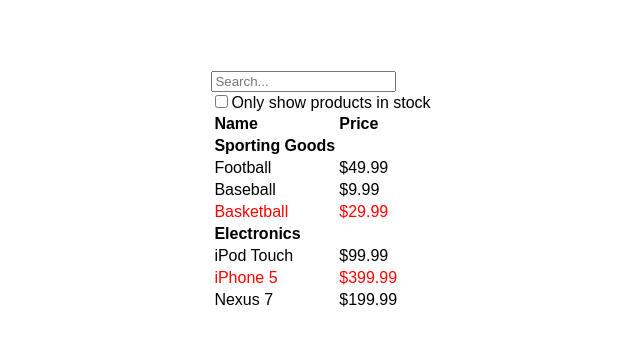
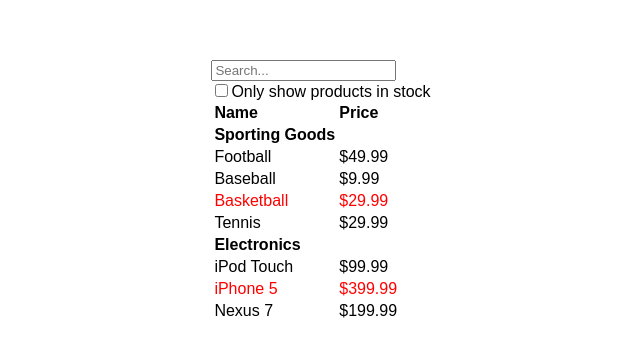
Before and after one commit to GennaMarco/react-app, a React (Create React App) app: page / in a window 1280 px wide. Shown: the part 209-566 px from the top of the page, without its empty margins (319-959 px from the left). Built offline with nearby package versions, Linux system fonts and the light colour scheme.

Commit message:
converted functions  ProductRow and ProductCategoryRow into classes

```diff
--- a/src/FilterableProductTable.js
+++ b/src/FilterableProductTable.js
@@ -1,19 +1,6 @@
 import React, { Component } from 'react';
 import SearchBar from "./SearchBar";
 import ProductTable from "./ProductTable";
-
-function filterProductsByValuesSearched(products, filterText, stocked) {
-    filterText = filterText.toLowerCase();
-
-    if (stocked) {
-        products = products.filter(function (product) {
-            return product.stocked;
-        });
-    }
-    return products.filter(function (product) {
-        return product.name.toLowerCase().indexOf(filterText) > -1 || product.price.indexOf(filterText) > -1;
-    });
-}
 
 class FilterableProductTable extends Component {
 
@@ -32,7 +19,8 @@
 
         const filterText = this.state.filterText;
         const stocked = this.state.stocked;
-        const products = filterProductsByValuesSearched(this.props.products, filterText, stocked);
+        let products = this.props.products;
+        products = filterProductsByValuesSearched(products, filterText, stocked);
 
         return (
             <div className="FilterableProductTable">
@@ -43,4 +31,18 @@
     }
 }
 
+function filterProductsByValuesSearched(products, filterText, stocked) {
+    filterText = filterText.toLowerCase();
+
+    if (stocked) {
+        products = products.filter(function (product) {
+            return product.stocked;
+        });
+    }
+
+    return products.filter(function (product) {
+        return product.name.toLowerCase().indexOf(filterText) > -1 || product.price.indexOf(filterText) > -1;
+    });
+}
+
 export default FilterableProductTable;
--- /dev/null
+++ b/src/ProductCategoryRow.js
@@ -0,0 +1,16 @@
+import React, {Component} from "react";
+
+class ProductCategoryRow extends Component {
+
+    render() {
+        return (
+            <tr className="ProductCategoryRow">
+                <td>
+                    <strong>{this.props.category}</strong>
+                </td>
+            </tr>
+        );
+    }
+}
+
+export default ProductCategoryRow;
--- /dev/null
+++ b/src/ProductRow.js
@@ -0,0 +1,22 @@
+import React, {Component} from "react";
+
+class ProductRow extends Component {
+
+    render() {
+        const product = this.props.product;
+        const colorText = product.stocked ? '' : 'red';
+
+        return (
+            <tr className="ProductRow" style={{color: colorText}}>
+                <td>
+                    {product.name}
+                </td>
+                <td>
+                    {product.price}
+                </td>
+            </tr>
+        );
+    }
+}
+
+export default ProductRow;
--- a/src/ProductTable.js
+++ b/src/ProductTable.js
@@ -1,61 +1,6 @@
 import React, { Component } from 'react';
-
-function ProductCategoryRow(props) {
-    return (
-        <tr className="ProductCategoryRow">
-            <td>
-                <strong>{props.category}</strong>
-            </td>
-        </tr>
-    );
-}
-
-function ProductRow(props) {
-    const colorText = props.stocked ? '' : 'red';
-
-    return (
-        <tr className="ProductRow" style={{color: colorText}}>
-            <td>
-                {props.name}
-            </td>
-            <td>
-                {props.price}
-            </td>
-        </tr>
-    );
-}
-
-function getProductsRowsByCategories(products) {
-    let rows = [];
-    let categories = [];
-
-    products.forEach(function (product) {
-        if(!categories.find(cat => cat === product.category))
-        {
-            categories.push(product.category)
-        }
-    });
-
-    categories.forEach(function (category) {
-        rows.push(
-            <ProductCategoryRow key={category.toString()}
-                                category={category}/>
-        );
-        products.forEach(function(product) {
-            if (product.category === category) {
-                rows.push(
-                    <ProductRow key={product.name.toString()}
-                                name={product.name}
-                                price={product.price}
-                                stocked={product.stocked}
-                    />
-                );
-            }
-        });
-    });
-
-    return rows;
-}
+import ProductRow from "./ProductRow";
+import ProductCategoryRow from "./ProductCategoryRow";
 
 class ProductTable extends Component {
 
@@ -79,4 +24,33 @@
     }
 }
 
+function getProductsRowsByCategories(products) {
+    let rows = [];
+    let categories = [];
+
+    products.forEach(function (product) {
+        if(!categories.find(cat => cat === product.category)) {
+            categories.push(product.category)
+        }
+    });
+
+    categories.forEach(function (category) {
+        rows.push(
+            <ProductCategoryRow key={category.toString()}
+                                category={category}/>
+        );
+        products.forEach(function(product) {
+            if (product.category === category) {
+                rows.push(
+                    <ProductRow key={product.name.toString()}
+                                product={product}
+                    />
+                );
+            }
+        });
+    });
+
+    return rows;
+}
+
 export default ProductTable;
--- a/src/index.js
+++ b/src/index.js
@@ -4,14 +4,15 @@
 import registerServiceWorker from './registerServiceWorker';
 import FilterableProductTable from "./FilterableProductTable";
 
-const jsonAPI = [
+const PRODUCTS = [
     {category: "Sporting Goods", price: "$49.99", stocked: true, name: "Football"},
     {category: "Sporting Goods", price: "$9.99", stocked: true, name: "Baseball"},
     {category: "Sporting Goods", price: "$29.99", stocked: false, name: "Basketball"},
     {category: "Electronics", price: "$99.99", stocked: true, name: "iPod Touch"},
     {category: "Electronics", price: "$399.99", stocked: false, name: "iPhone 5"},
-    {category: "Electronics", price: "$199.99", stocked: true, name: "Nexus 7"}
+    {category: "Electronics", price: "$199.99", stocked: true, name: "Nexus 7"},
+    {category: "Sporting Goods", price: "$29.99", stocked: true, name: "Tennis"}
 ];
 
-ReactDOM.render(<FilterableProductTable products={jsonAPI}/>, document.getElementById('root'));
+ReactDOM.render(<FilterableProductTable products={PRODUCTS}/>, document.getElementById('root'));
 registerServiceWorker();
```
